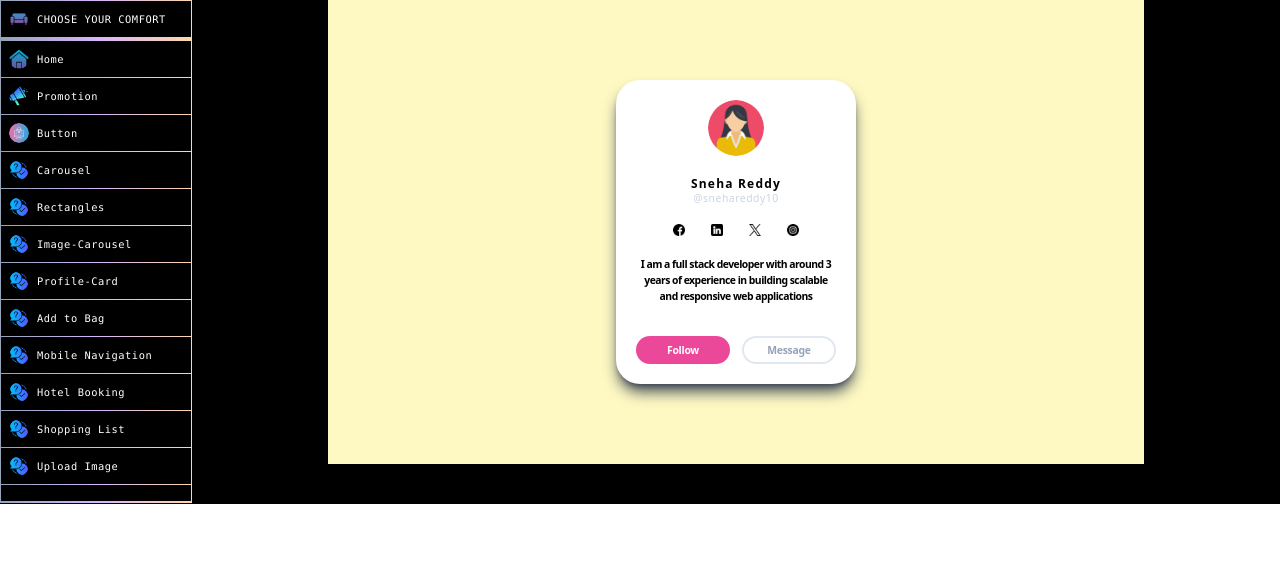
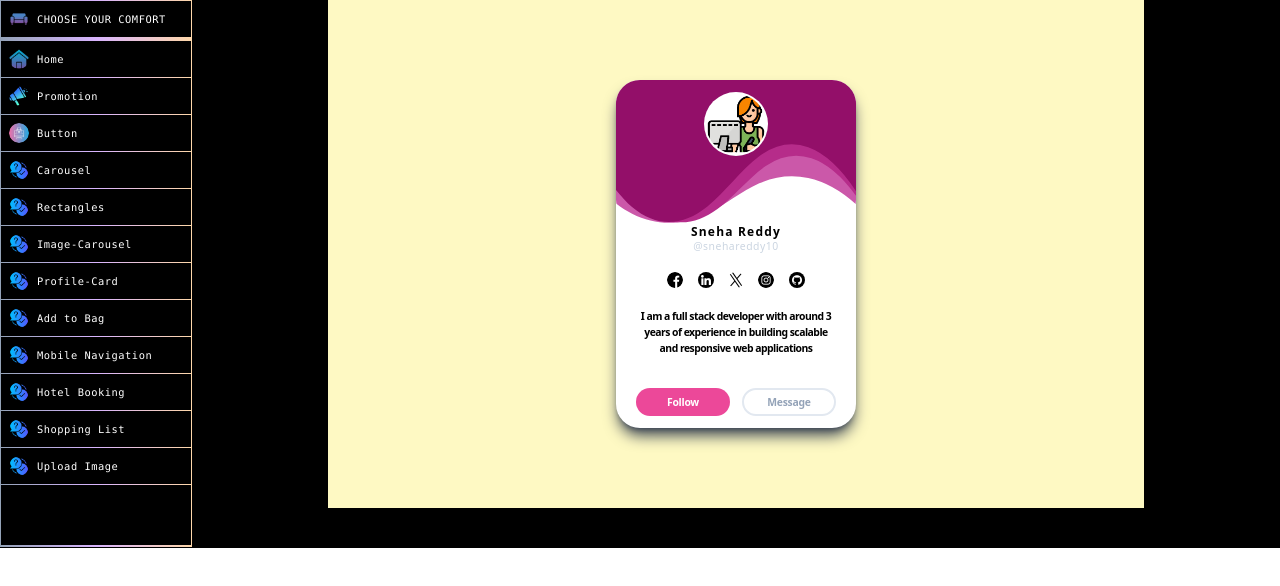
Before and after one commit to SnehaReddy10/components-lib, a React (Vite) app: page /profile-card in a window 1280 px wide. Shown: the top 586 px of the page. Built offline with nearby package versions, Linux system fonts and the light colour scheme.

Commit message:
add waves to profile card

```diff
--- a/src/App.tsx
+++ b/src/App.tsx
@@ -5,7 +5,6 @@ import Promotion from './components/Promotion';
 import Sidebar from './components/Sidebar';
 import Reactangels from './components/Reactangels';
 import ImageCarousel from './components/ImageCarousel';
-import Wave from './components/Wave';
 import ProfileCard from './components/ProfileCard';
 import { Route, Routes } from 'react-router-dom';
 import { Product } from './components/Product';
@@ -56,7 +55,6 @@ function App() {
         <Routes>
           <Route path="/profile-card" element={<ProfileCard />}></Route>
           <Route path="/rectangles" element={<Reactangels />}></Route>
-          <Route path="/wave" element={<Wave />}></Route>
           <Route path="/carousel" element={<Carousel />}></Route>
           <Route path="/button" element={<Button />}></Route>
           <Route path="/image-carousel" element={<ImageCarousel />}></Route>
--- a/src/components/ProfileCard.tsx
+++ b/src/components/ProfileCard.tsx
@@ -15,28 +15,70 @@ const soacialLinks = [
     title: 'instagram',
     icon: 'instagram',
   },
+  {
+    title: 'github',
+    icon: 'github',
+  },
 ];
 
 function ProfileCard() {
   return (
     <div className="bg-yellow-100 w-3/4 h-full flex justify-center text-black text-center text-xs">
-      <div className="relative flex flex-col gap-5 rounded-3xl shadow-lg shadow-gray-700 w-60 py-5 px-5 bg-white my-20 mx-10">
-        {/* <div className="absolute top-0 left-0 h-20 w-full">
-          <div className="absolute w-full bg-pink-700 h-20 top-0 left-0"></div>
-          <div className="absolute top-[4rem] left-[9.3rem] h-10 w-[30%] bg-white rounded-ss-3xl rounded-se-[4rem]"></div>
-          <div className="absolute top-0 left-0 flex w-full">
-            <div className="h-20 w-[70%] bg-pink-700 rounded-ss-3xl rounded-es-[3rem] rounded-ee-[5rem]"></div>
-            <div className="absolute top-[2.1rem] left-[9.3rem] h-5 w-[20%] bg-white rounded-t-full"></div>
-          </div>
-        </div> */}
+      <div className="relative flex flex-col gap-5 rounded-3xl shadow-lg shadow-gray-700 w-60 py-3 px-5 bg-white my-20 mx-10">
+        <div className="absolute top-0 left-0 w-full overflow-hidden rotate-180 rounded-3xl z-20">
+          <svg
+            data-name="Layer 1"
+            xmlns="http://www.w3.org/2000/svg"
+            viewBox="0 0 1200 120"
+            preserveAspectRatio="none"
+            className="relative block h-[9rem]"
+            style={{ width: 'calc(150% + 1.3px)' }}
+          >
+            <path
+              d="M985.66,92.83C906.67,72,823.78,31,743.84,14.19c-82.26-17.34-168.06-16.33-250.45.39-57.84,11.73-114,31.07-172,41.86A600.21,600.21,0,0,1,0,27.35V120H1200V95.8C1132.19,118.92,1055.71,111.31,985.66,92.83Z"
+              className="fill-[#930f69]"
+            ></path>
+          </svg>
+        </div>
+        <div className="wave2 absolute top-0 left-0 overflow-hidden w-full rotate-180 rounded-3xl z-10">
+          <svg
+            data-name="Layer 1"
+            xmlns="http://www.w3.org/2000/svg"
+            viewBox="0 0 1200 140"
+            preserveAspectRatio="none"
+            className="relative block h-[9rem]"
+            style={{ width: 'calc(140% + 1px)' }}
+          >
+            <path
+              d="M985.66,92.83C906.67,72,823.78,31,743.84,14.19c-82.26-17.34-168.06-16.33-250.45.39-57.84,11.73-114,31.07-172,41.86A600.21,600.21,0,0,1,0,27.35V120H1200V95.8C1132.19,118.92,1055.71,111.31,985.66,92.83Z"
+              className="fill-[#b62c8a]"
+            ></path>
+          </svg>
+        </div>
+        <div className="absolute top-0 left-0 w-full overflow-hidden rotate-180 wave rounded-3xl">
+          <svg
+            data-name="Layer 1"
+            xmlns="http://www.w3.org/2000/svg"
+            viewBox="0 0 1200 200"
+            preserveAspectRatio="none"
+            className="relative block h-[9rem]"
+            style={{ width: 'calc(150% + 1.2px)' }}
+          >
+            <path
+              d="M985.66,92.83C906.67,72,823.78,31,743.84,14.19c-82.26-17.34-168.06-16.33-250.45.39-57.84,11.73-114,31.07-172,41.86A600.21,600.21,0,0,1,0,27.35V120H1200V95.8C1132.19,118.92,1055.71,111.31,985.66,92.83Z"
+              className="fill-[#cb58a9]"
+            ></path>
+          </svg>
+        </div>
+
         <div className="flex justify-center">
           <img
-            src="assets/icons/woman.png"
+            src="assets/imgs/icon1.png"
             alt="profile"
-            className="rounded-full h-14 w-14"
+            className="rounded-full h-16 w-16 z-30 bg-white p-[2px]"
           />
         </div>
-        <div className="flex flex-col">
+        <div className="flex flex-col mt-12">
           <h3 className="font-sans tracking-widest font-bold">Sneha Reddy</h3>
           <h6 className="text-xxs text-slate-300">@snehareddy10</h6>
         </div>
@@ -45,7 +87,7 @@ function ProfileCard() {
             <img
               key={x.title}
               src={`/assets/icons/${x.icon}.png`}
-              className="h-3 w-3"
+              className="h-4 w-4 rounded-full"
             />
           ))}
         </div>
--- a/src/components/Wave.tsx
+++ /dev/null
@@ -1,19 +0,0 @@
-function Wave() {
-  return (
-    <div className="mt-4">
-      wave
-      <div className="bg-slate-300 h-36 w-40 shadow-sm shadow-slate-100 rounded-ss-[10rem] rounded-se-[6rem] rounded-es-[4rem] rounded-ee-[4rem]">
-        <div className="h-16 w-16 bg-black ml-6 rounded-ss-[10rem]"></div>
-      </div>
-      <div className="flex justify-between">
-        <div className="bg-slate-300 h-12 w-12 rounded-full"></div>
-        <div className="bg-slate-300 h-12 w-12 rounded-full"></div>
-      </div>
-      {/* <div className="bg-slate-300 h-44 w-12 rounded-ss-[4rem]"></div> */}
-      {/* <div className="bg-slate-300 h-44 w-12 rounded-ss-full"></div>
-      <div className="bg-slate-300 h-44 w-12"></div> */}
-    </div>
-  );
-}
-
-export default Wave;
```
Also changed, not shown: public/assets/icons/github.png (added), public/assets/imgs/icon1.png (added).
